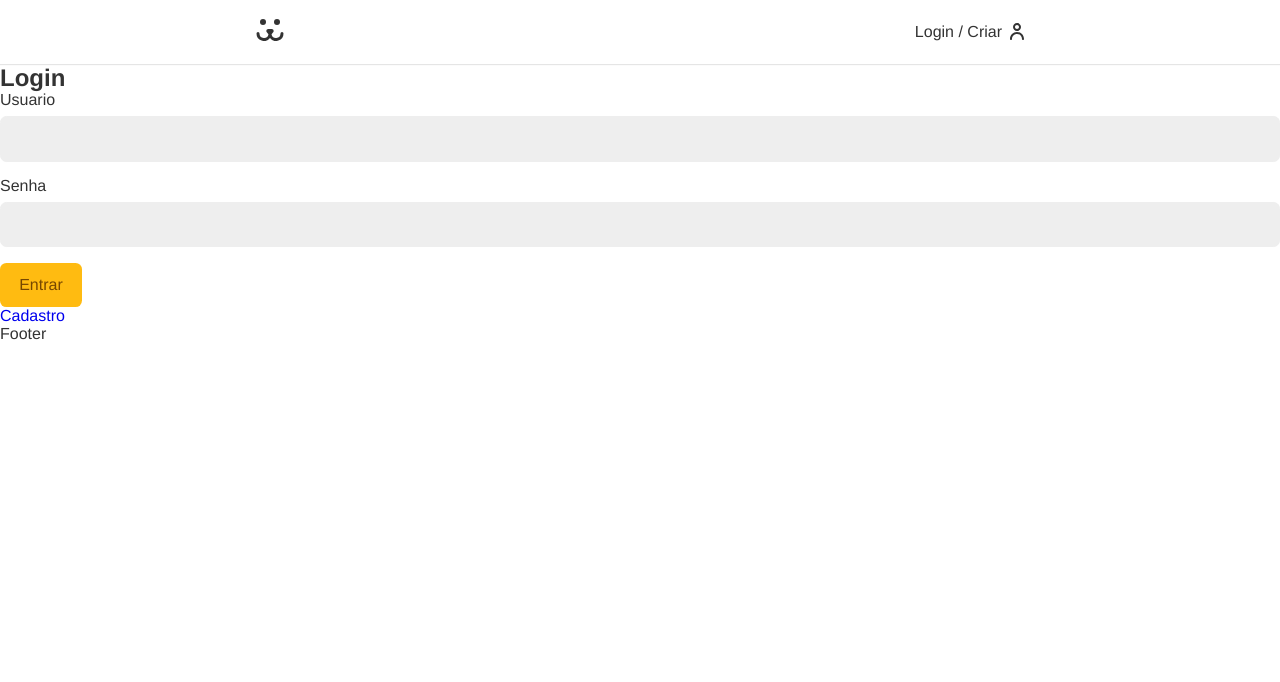
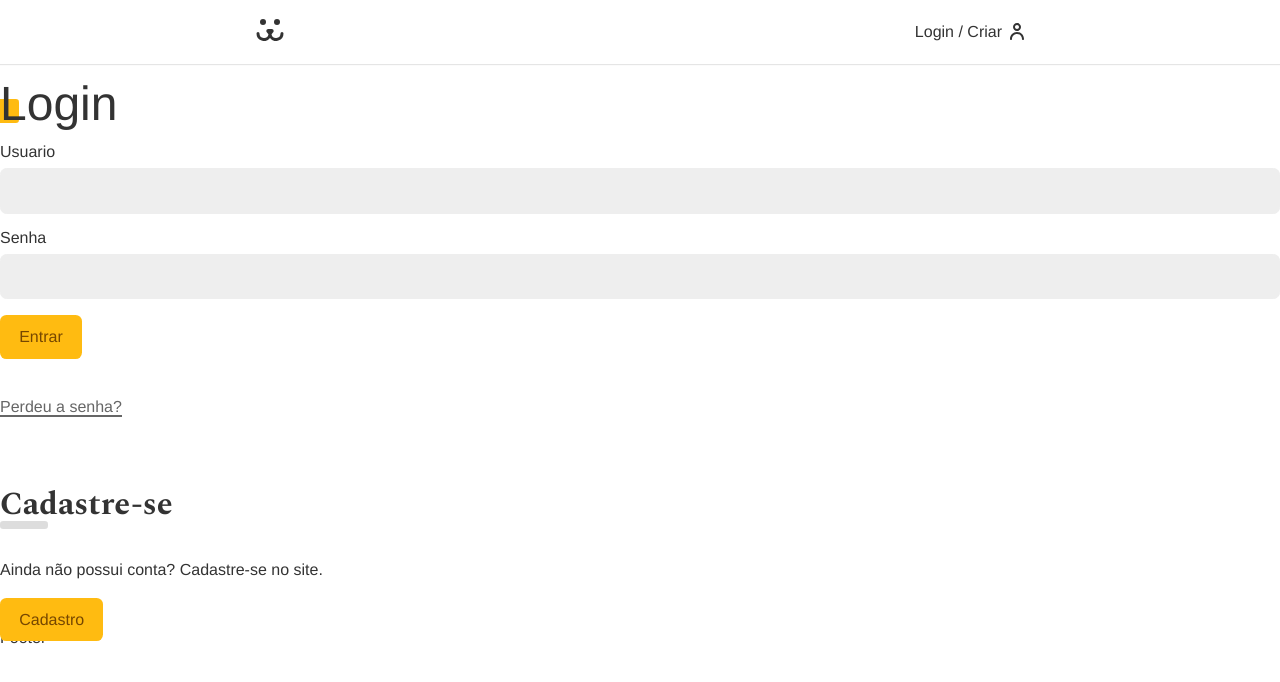
Before and after one commit to beatriz-dadalto/react-redeSocialDogs-origamid, a React (Create React App) app: page /login in a window 1280 px wide. Shown: the top 682 px of the page. Built offline with nearby package versions, Linux system fonts and the light colour scheme.

Commit message:
Login Form

```diff
--- a/src/App.css
+++ b/src/App.css
@@ -1,3 +1,5 @@
+@import url('https://fonts.googleapis.com/css2?family=Spectral:wght@700&display=swap');
+
 * {
   box-sizing: border-box;
 }
@@ -6,8 +8,8 @@
   padding-top: 4rem;
   margin: 0px;
   color: #333;
-  --type-first: Helvetica, Arial, sans-serif;
-  --type-second: 'Spectral', Georgia;
+  --type-first: Helvetica, arial, sans-serif;
+  --type-second: 'Spectral', georgia;
   font-family: var(--type-first);
 }
 
@@ -35,6 +37,7 @@
 
 a {
   text-decoration: none;
+  color: #333;
 }
 
 .container {
@@ -42,3 +45,38 @@
   padding: 0 1rem;
   margin: 0 auto;
 }
+
+.title {
+  font-weight: var(--type-second);
+  line-height: 1;
+  font-size: 3rem;
+  margin: 1rem 0;
+  position: relative;
+  z-index: 1;
+}
+
+.title::after {
+  content: '';
+  display: block;
+  width: 1.5rem;
+  height: 1.5rem;
+  background: #fb1;
+  position: absolute;
+  bottom: 5px;
+  left: -5px;
+  border-radius: 0.2rem;
+  z-index: -1;
+}
+
+.animeLeft {
+  opacity: 0;
+  transform: translateX(-20px);
+  animation: animeLeft .3s forwards;
+}
+
+@keyframes animeLeft {
+  to {
+    opacity: 1;
+    transform: initial;
+  }
+}
--- /dev/null
+++ b/src/Components/Helper/Error.js
@@ -0,0 +1,8 @@
+import React from 'react';
+
+const Error = ({ error }) => {
+  if (!error) return null;
+  return <p style={{ color: '#f31', margin: '1rem 0' }}>{error}</p>;
+};
+
+export default Error;
--- a/src/Components/Login/LoginForm.js
+++ b/src/Components/Login/LoginForm.js
@@ -4,6 +4,9 @@
 import Button from '../Forms/Button';
 import useForm from '../../Hooks/useForm';
 import { UserContext } from '../../UserContext';
+import Error from '../Helper/Error';
+import styles from './LoginForm.module.css';
+import stylesBtn from '../Forms/Button.module.css'
 
 const LoginForm = () => {
   const username = useForm();
@@ -19,9 +22,9 @@
   }
 
   return (
-    <section>
-      <h1>Login</h1>
-      <form action="" onSubmit={handleSubmit}>
+    <section className="animeLeft">
+      <h1 className="title">Login</h1>
+      <form className={styles.form} onSubmit={handleSubmit}>
         <Input label="Usuario" type="text" name="username" {...username} />
         <Input label="Senha" type="password" name="password" {...password} />
         {loading ? (
@@ -29,9 +32,18 @@
         ) : (
           <Button>Entrar</Button>
         )}
-        {error && <p>{error}</p>}
+        <Error error={error} />
       </form>
-      <Link to="/login/criar">Cadastro</Link>
+      <Link to="/login/perdeu" className={styles.perdeu}>
+        Perdeu a senha?
+      </Link>
+      <div className={styles.cadastro}>
+        <h2 className={styles.subtitle}>Cadastre-se</h2>
+        <p>Ainda não possui conta? Cadastre-se no site.</p>
+        <Link to="/login/criar" className={stylesBtn.button}>
+          Cadastro
+        </Link>
+      </div>
     </section>
   );
 };
--- /dev/null
+++ b/src/Components/Login/LoginForm.module.css
@@ -0,0 +1,42 @@
+.form {
+  margin-bottom: 2rem;
+}
+
+.perdeu {
+  display: inline-block;
+  color: #666;
+  padding: 0.5rem 0;
+  line-height: 1;
+}
+
+.perdeu::after {
+  content: '';
+  display: block;
+  height: 2px;
+  width: 100%;
+  background: currentColor;
+}
+
+.cadastro {
+  margin-top: 4rem;
+}
+
+.cadastro p {
+  margin-top: 2rem;
+  margin-bottom: 2rem;
+}
+
+.subtitle {
+  font-family: var(--type-second);
+  line-height: 1;
+  font-size: 2rem;
+}
+
+.subtitle::after {
+  content: '';
+  display: block;
+  background: #ddd;
+  height: 0.5rem;
+  width: 3rem;
+  border-radius: 0.2rem;
+}
```
